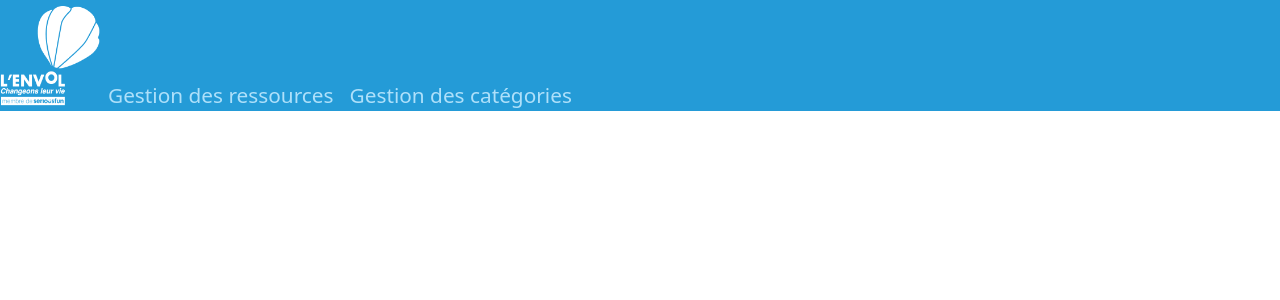
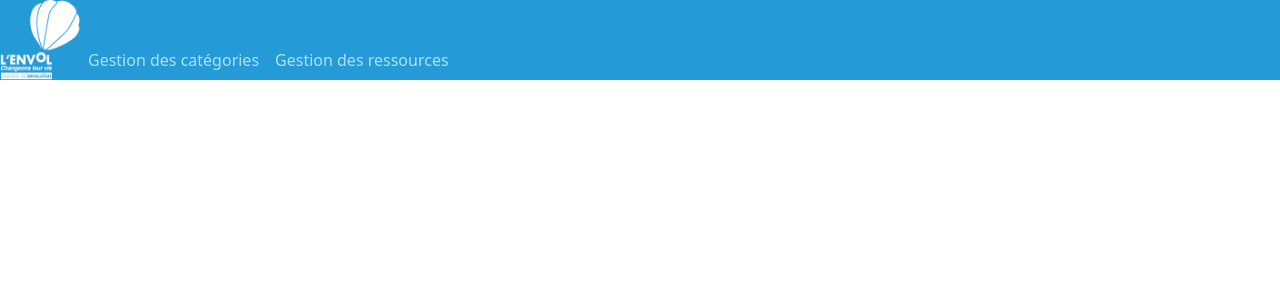
Before and after one commit to langlest/lenvol_bo, a React (Create React App) app: page / in a window 1280 px wide. Shown: the top 300 px of the page. Built offline with nearby package versions, Linux system fonts and the light colour scheme.

Commit message:
ajout de constantes

```diff
--- /dev/null
+++ b/src/App/constantes.js
@@ -0,0 +1,12 @@
+export const MENU1_PATH = "/categories";
+export const MENU1_NAME = "Gestion des catégories";
+export const MENU2_PATH = "/ressources";
+export const MENU2_NAME = "Gestion des ressources";
+
+export const ERREUR_PASSWORD = "Un des champs 'Indentifiant' ou 'Mot de passe' n'est pas corrects";
+export const HEADER_LOGIN = "Bienvenue dans l’administration l’ENVOL";
+export const FOOTER_LOGIN = "Association reconnue d’utilité publique habilitée à recevoir dons, legs et donations";
+export const AGE1 = "4-10 ans";
+export const AGE2 = "11-15 ans";
+export const AGE3 = "15-25 ans";
+export const AGE4 = "Parents / Aidants";
--- a/src/Components/Accueil.js
+++ b/src/Components/Accueil.js
@@ -1,5 +1,6 @@
 import React from "react";
 import '../Styles/Accueil.css';
+import {FOOTER_LOGIN, HEADER_LOGIN, MENU1_NAME, MENU2_NAME} from "../App/constantes";
 
 export default function Accueil({userSelect}){
 
@@ -14,22 +15,22 @@ export default function Accueil({userSelect}){
           <div className="YellowCircle " />
           <div className="form">
                 <div style={{textAlign:"center"}} >
-                    <div style={{color:'white',fontWeight: 'lighter'}}>Bienvenue dans l’administration l’ENVOL</div>
+                    <div style={{color:'white',fontWeight: 'lighter'}}>{HEADER_LOGIN}</div>
                     <div>
                         <button
                         className='button'
                         onClick = {() => selectMenu('res')}
-                        >Gestion des ressources</button>
+                        >{MENU2_NAME}</button>
                     </div>
                     <div>
                         <button
                         className='button'
                         onClick = {() => selectMenu('cat')}
-                        >Gestion des catégories</button>
+                        >{MENU1_NAME}</button>
                     </div>
                 </div>
                 <div className="footer" >
-                    <div style={{width:"480px"}}>Association reconnue d’utilité publique habilitée à recevoir dons, legs et donations</div>
+                    <div style={{width:"480px"}}>{FOOTER_LOGIN}</div>
                 </div>
           </div>
         </div>
--- a/src/Components/App.js
+++ b/src/Components/App.js
@@ -9,18 +9,16 @@ import {
   Link
 } from "react-router-dom";
 import logo from '../Images/Logo-Blanc-CMJN.png';
-import '../Styles/App.css';
 import Login from './Login/Login';
 import useToken from '../App/useToken';
 import Accueil from "./Accueil";
 import Ressources from "./Ressources/Ressources";
 import Categories from "./Categories/Categories";
+import {MENU1_PATH, MENU1_NAME, MENU2_PATH, MENU2_NAME} from "../App/constantes";
 
 export default function App() {
   const { token, setToken } = useToken();
   const [ MenuSelectAccueil, setMenu ] = useState();
-  const menu1 = {path:'/ressources',name:'Gestion des ressources'};
-  const menu2 = {path:'/categories',name:'Gestion des catégories'};
   const [niv1, setNiv1] = useState(window.location.pathname);
 
   /// Mise en commentaire pour ne pas retomber sur la page de connexion à chaque mise à jour
@@ -30,15 +28,15 @@ export default function App() {
 
   if(token && MenuSelectAccueil==undefined){
     return <Accueil userSelect={setMenu}/>
-  } */
+  }*/
 
   const RedirectionAccueil = () => {
     switch (MenuSelectAccueil) {
+      case "cat" :
+        <Redirect to={MENU1_PATH} push />
+        break;
       case "res" :
-        <Redirect to={menu1.path} push />
-        break;
-      case "cat" :
-        <Redirect to={menu2.path} push />
+        <Redirect to={MENU2_PATH} push />
         break;
       default :
         break;
@@ -53,30 +51,31 @@ export default function App() {
           <Navbar.Brand className="p-0 m-0" >
             <div className="logoMenu" />
           </Navbar.Brand>
-          <Nav className="me-auto">
+          <Nav className="me-auto justify-content-center text-center">
             <Nav.Link
-              style={niv1 === menu1.path ? styles.navItemActived : styles.navItem}
+              style={niv1 === MENU1_PATH ? styles.navItemActived : styles.navItem}
               as={Link}
-              to={menu1.path}
-              onClick={() => setNiv1(menu1.path)}
-              >{menu1.name}</Nav.Link>
+              to={MENU1_PATH}
+              onClick={() => setNiv1(MENU1_PATH)}
+              >{MENU1_NAME}
+            </Nav.Link>
             <Nav.Link
-              style={niv1 === menu2.path ? styles.navItemActived : styles.navItem}
+              style={niv1 === MENU2_PATH ? styles.navItemActived : styles.navItem}
               as={Link}
-              to={menu2.path}
-              onClick={() => setNiv1(menu2.path)}
-              >{menu2.name}
+              to={MENU2_PATH}
+              onClick={() => setNiv1(MENU2_PATH)}
+              >{MENU2_NAME}
               </Nav.Link>
           </Nav>
 
       </Navbar>
 
       <Switch>
-          <Route exact path={menu1.path} >
+          <Route exact path={MENU1_PATH} >
+            <Categories />
+          </Route>
+          <Route path={MENU2_PATH}>
             <Ressources />
-          </Route>
-          <Route path={menu2.path}>
-            <Categories />
           </Route>
       </Switch>
     </Router>
@@ -86,10 +85,10 @@ export default function App() {
 const styles = {};
 
 styles.navItem = {
-  fontSize:"1.3em",
-  paddingTop:"5rem",
-  paddingBottom:"0",
-  margin:"0",
+  /*fontSize:"1.3em",*/
+  paddingTop:"3rem",
+  /*paddingBottom:"0",
+  margin:"0", */
   color:"rgb(174, 224, 250)",
 };
 
--- a/src/Components/Categories/Categories.js
+++ b/src/Components/Categories/Categories.js
@@ -2,6 +2,7 @@ import React, { useState, useEffect } from "react";
 import Modal from 'react-bootstrap/Modal';
 import ListeCategories from "./ListeCategories";
 import { SaveNewCat } from "../../api/APIUtils";
+import {AGE1, AGE2, AGE3, AGE4} from "../../App/constantes";
 import "../../Styles/Categorie.css";
 
 
@@ -30,10 +31,10 @@ export default function Categories() {
 
     const newCategorie = (newItem) => {
         let agesNewItemBdd = [];
-        if(newItem.age1) agesNewItemBdd.push("4-10 ans");
-        if(newItem.age2) agesNewItemBdd.push("11-15 ans");
-        if(newItem.age3) agesNewItemBdd.push("15-25 ans");
-        if(newItem.age4) agesNewItemBdd.push("Parents / Aidants");
+        if(newItem.age1) agesNewItemBdd.push(AGE1);
+        if(newItem.age2) agesNewItemBdd.push(AGE2);
+        if(newItem.age3) agesNewItemBdd.push(AGE3);
+        if(newItem.age4) agesNewItemBdd.push(AGE4);
         console.log(agesNewItemBdd)
         let catBdd = {
             nom:newItem.nom,
@@ -97,7 +98,7 @@ export default function Categories() {
                             })}
                         />
                         <label>
-                            4-10 ans :
+                            {AGE1} :
                         </label>
                     </div>
                     <div>
@@ -110,7 +111,7 @@ export default function Categories() {
                                 age2:e.target.value
                             })} />
                         <label>
-                            11-15 ans :
+                            {AGE2} :
                         </label>
                     </div>
                     <div>
@@ -123,7 +124,7 @@ export default function Categories() {
                                 age3:e.target.value
                             })} />
                         <label>
-                            15-25 ans :
+                            {AGE3} :
                         </label>
                     </div>
                     <div>
@@ -136,7 +137,7 @@ export default function Categories() {
                                 age4:e.target.value
                             })} />
                         <label style={{width:"150px"}}>
-                        Parents / Aidants
+                            {AGE4}
                         </label>
                     </div>
                 </Modal.Body>
--- a/src/Components/Categories/ListeCategories.js
+++ b/src/Components/Categories/ListeCategories.js
@@ -2,6 +2,7 @@ import React, { useState, useEffect } from "react";
 import Modal from 'react-bootstrap/Modal';
 import { FontAwesomeIcon } from '@fortawesome/react-fontawesome';
 import { faPen, faTrashAlt } from '@fortawesome/free-solid-svg-icons';
+import {AGE1, AGE2, AGE3, AGE4} from "../../App/constantes";
 import { Collapse } from "react-collapse";
 import classNames from "classnames";
 
@@ -36,10 +37,10 @@ export default function ListeCategories(props){
                 console.log(item.ages);
                 let catForm = {
                     nom:item.nom,
-                    age1:item.ages.some(a => a.age === "4-10 ans"),
-                    age2:item.ages.some(a => a.age === "11-15 ans"),
-                    age3:item.ages.some(a => a.age === "15-25 ans"),
-                    age4:item.ages.some(a => a.age === "Parents / Aidants"),
+                    age1:item.ages.some(a => a.age === AGE1),
+                    age2:item.ages.some(a => a.age === AGE2),
+                    age3:item.ages.some(a => a.age === AGE3),
+                    age4:item.ages.some(a => a.age === AGE4),
                 };
                 setCatEdit(catForm);
             }
@@ -130,7 +131,7 @@ export default function ListeCategories(props){
                         })}
                     />
                     <label>
-                        4-10 ans :
+                        {AGE1} :
                     </label>
                 </div>
                 <div>
@@ -144,7 +145,7 @@ export default function ListeCategories(props){
                             age2:!catEdit.age2
                         })} />
                     <label>
-                        11-15 ans :
+                        {AGE2} :
                     </label>
                 </div>
                 <div>
@@ -158,7 +159,7 @@ export default function ListeCategories(props){
                             age3:!catEdit.age3
                         })} />
                     <label>
-                        15-25 ans :
+                        {AGE3} :
                     </label>
                 </div>
                 <div>
@@ -172,7 +173,7 @@ export default function ListeCategories(props){
                             age4:!catEdit.age4
                         })} />
                     <label style={{width:"150px"}}>
-                    Parents / Aidants
+                        {AGE4}
                     </label>
                 </div>
             </Modal.Body>
--- a/src/Components/Login/Login.js
+++ b/src/Components/Login/Login.js
@@ -5,6 +5,7 @@ import * as EmailValidator from "email-validator"; //https://www.digitalocean.co
 
 import PropTypes from 'prop-types';
 import { LoginDev } from "../../api/APIUtils";
+import {ERREUR_PASSWORD, FOOTER_LOGIN, HEADER_LOGIN} from "../../App/constantes";
 import '../../Styles/Login.css';
 
 
@@ -39,7 +40,7 @@ const ValidatedLoginForm = (validateToken) => (
       //!values.email || !EmailValidator.validate(values.email) ||
       const passwordRegex = /(?=.*[0-9])/;
       if (!values.email || !EmailValidator.validate(values.email) || !values.password || values.password.length < 8 || !passwordRegex.test(values.password)) {
-        errors.password = "Un des champs 'Indentifiant' ou 'Mot de passe' n'est pas corrects";
+        errors.password = ERREUR_PASSWORD;
       }
 
       return errors;
@@ -64,7 +65,7 @@ const ValidatedLoginForm = (validateToken) => (
           <div className="YellowCircle " />
           <div className="form">
               <form style={{textAlign:"center"}} onSubmit={handleSubmit}>
-                <div style={{color:'white',fontWeight: 'lighter'}}>Bienvenue dans l’administration l’ENVOL</div>
+                <div style={{color:'white',fontWeight: 'lighter'}}>{HEADER_LOGIN}</div>
                 <div style={{marginBottom:"5px"}}>
                   <input
                   id="email"
@@ -97,7 +98,7 @@ const ValidatedLoginForm = (validateToken) => (
                 </div>
               </form>
               <div className="footer" >
-              <div >Association reconnue d’utilité publique habilitée à recevoir dons, legs et donations</div>
+              <div >{FOOTER_LOGIN}</div>
               </div>
           </div>
         </div>
--- a/src/Styles/App.css
+++ b/src/Styles/App.css
@@ -1,6 +1,5 @@
 
 
-
-@media (min-width: 992px){
+@media (min-width: 530px){
 
 }
--- a/src/Styles/Login.css
+++ b/src/Styles/Login.css
@@ -71,8 +71,8 @@ button:hover {
 }
 .logoMenu{
   content: url("../Images/Logo-Blanc-CMJN.png");
-  width:100px;
-  height:100px;
+  width:80px;
+  height:80px;
 }
 .YellowCircle{
     z-index: 2;
```
